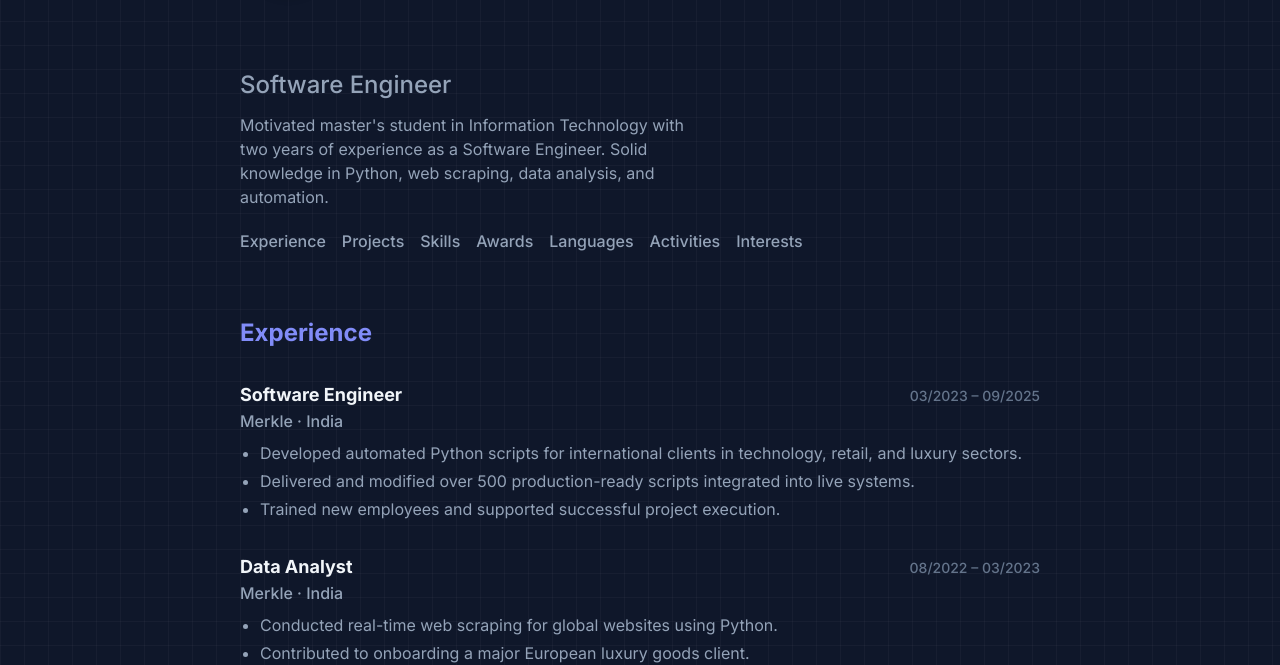
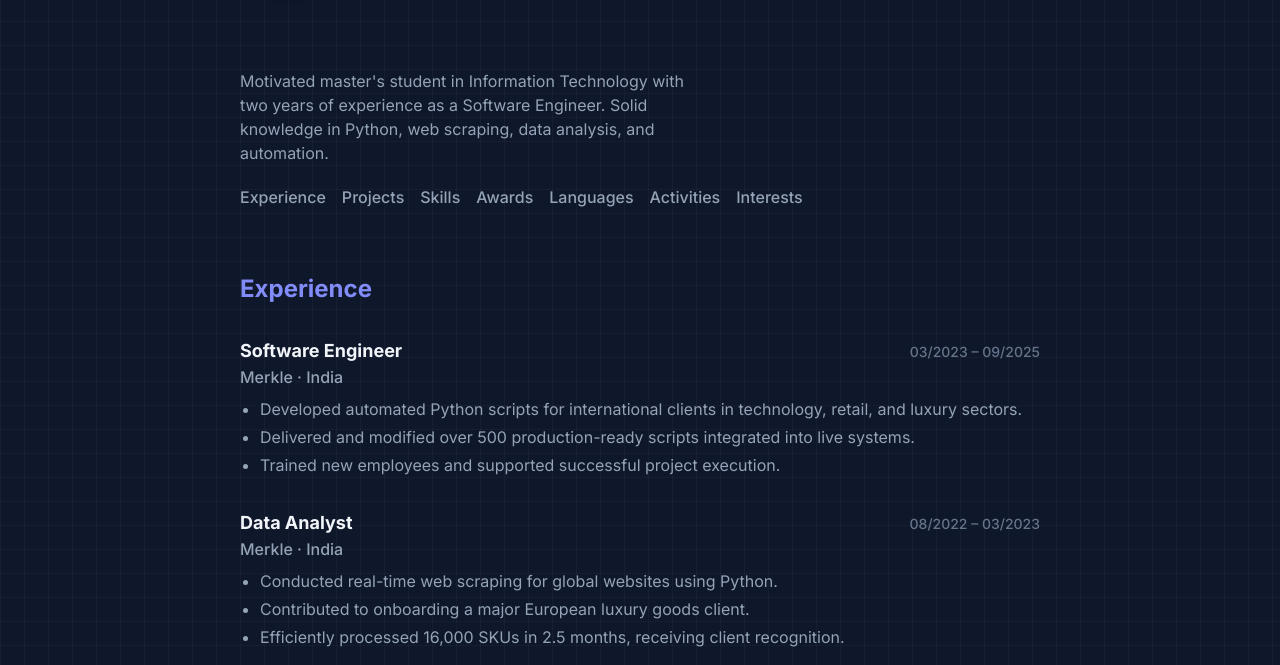
Before and after one commit to AtharvGit/AtharvGit.github.io, a plain HTML site: page index.html in a window 1280 px wide. Shown: the part 147-812 px from the top of the page. Drawn offline with nearby package versions, Linux system fonts and the light colour scheme.

Commit message:
Update index.html

```diff
--- a/index.html
+++ b/index.html
@@ -108,9 +108,9 @@
                 <h1 class="text-4xl md:text-5xl font-bold animated-gradient fade-in-up anim-delay-1">
                     Atharv Awasare
                 </h1>
-                <h2 class="text-xl md:text-2xl font-medium text-slate-400 fade-in-up anim-delay-2">
+                <!-- <h2 class="text-xl md:text-2xl font-medium text-slate-400 fade-in-up anim-delay-2">
                     Software Engineer
-                </h2>
+                </h2> -->
                 <p class="text-base text-slate-400 max-w-md fade-in-up anim-delay-3">
                     <!-- YOUR BRIEF BIO HERE - UPDATED -->
                     Motivated master's student in Information Technology with two years of experience as a Software Engineer. Solid knowledge in Python, web scraping, data analysis, and automation.
```
